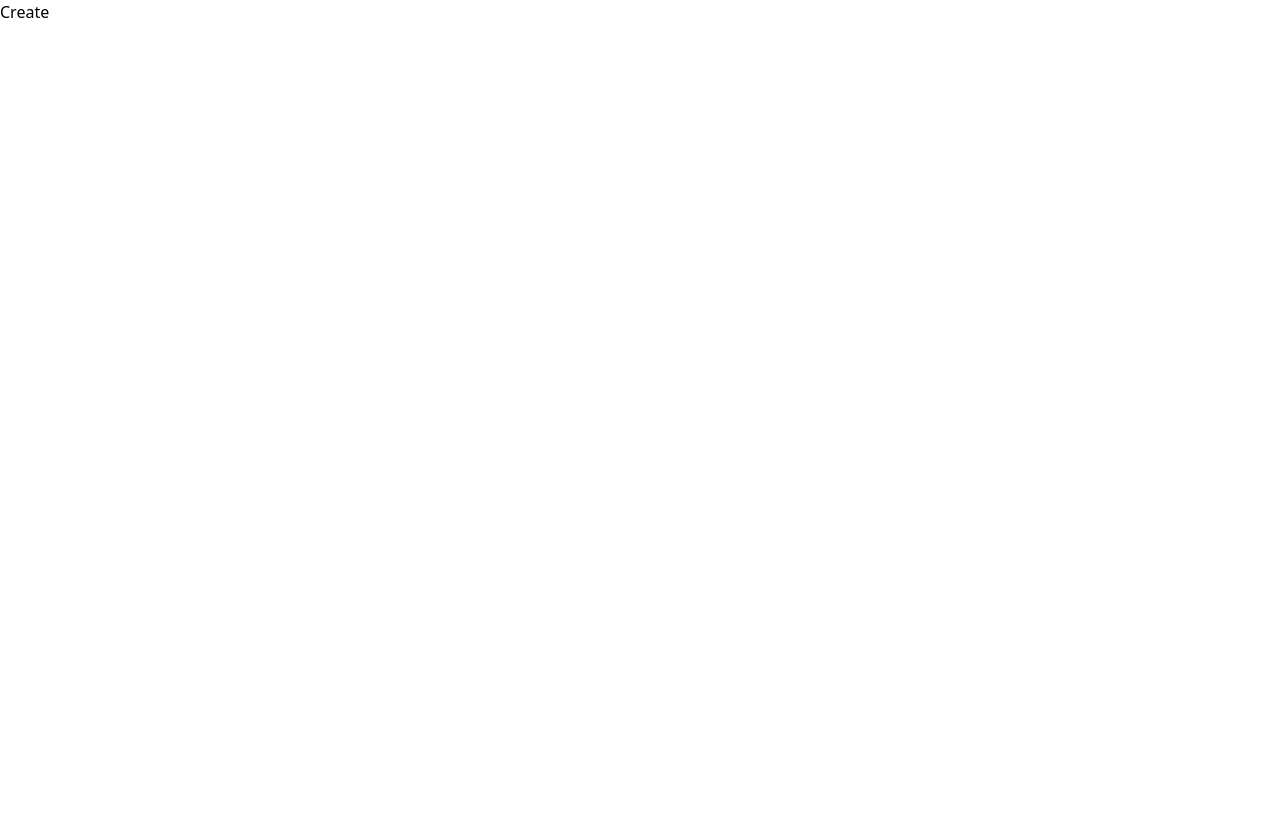
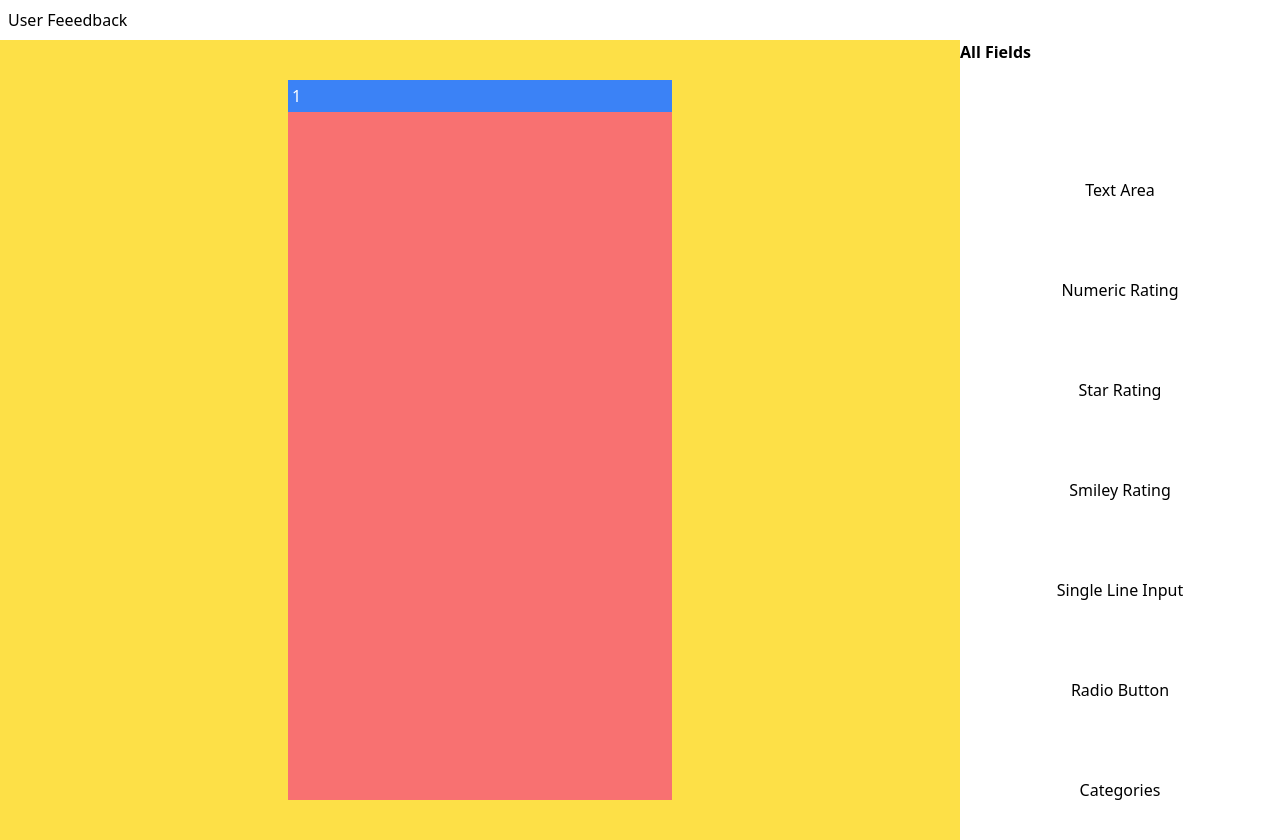
Before and after one commit to gokulkumar0209/FormBuilder, a React (Vite) app in the folder client/: page /create/1 in a window 1280 px wide. Before the commit the page ends 800 px from the top, so only its background shows below. Built offline with nearby package versions, Linux system fonts and the light colour scheme.

Commit message:
Started fields page

```diff
--- /dev/null
+++ b/client/src/AllFields.jsx
@@ -0,0 +1,22 @@
+import React from "react";
+
+function AllFields({ fields, setFields }) {
+	console.log(fields);
+	const addField = (type) => {
+		setFields((prevFields) => [...prevFields, { id: Date.now(), type }]);
+	};
+	return (
+		<div className=" h-full w-full bg-white grid">
+			<h2 className=" font-bold">All Fields</h2>
+			<button onClick={() => addField("text")}>Text Area</button>
+			<button>Numeric Rating</button>
+			<button>Star Rating</button>
+			<button>Smiley Rating</button>
+			<button>Single Line Input</button>
+			<button>Radio Button</button>
+			<button>Categories</button>
+		</div>
+	);
+}
+
+export default AllFields;
--- a/client/src/Create.jsx
+++ b/client/src/Create.jsx
@@ -1,8 +1,28 @@
-import React from "react";
+import React, { useState } from "react";
+import { useParams } from "react-router-dom";
+import AllFields from "./AllFields";
 
 function Create() {
+	const { title } = useParams();
+	const [fields, setFields] = useState([]);
+	return (
+		<div>
+			<div className=" bg-white p-2  ">
+				<h2 className=" ">User Feeedback</h2>
+			</div>
 
-	return <div>Create</div>;
+			<div className=" flex justify-between bg-yellow-300 h-screen">
+				<div className=" w-[75%] flex justify-center items-center ">
+					<div className=" bg-red-400 w-[40%] h-[90%]">
+						<h2 className=" bg-blue-500 text-white p-1">{title}</h2>
+					</div>
+				</div>
+				<div className=" bg-green-400 w-[25%]  ">
+					<AllFields fields={fields} setFields={setFields} />
+				</div>
+			</div>
+		</div>
+	);
 }
 
 export default Create;
```
